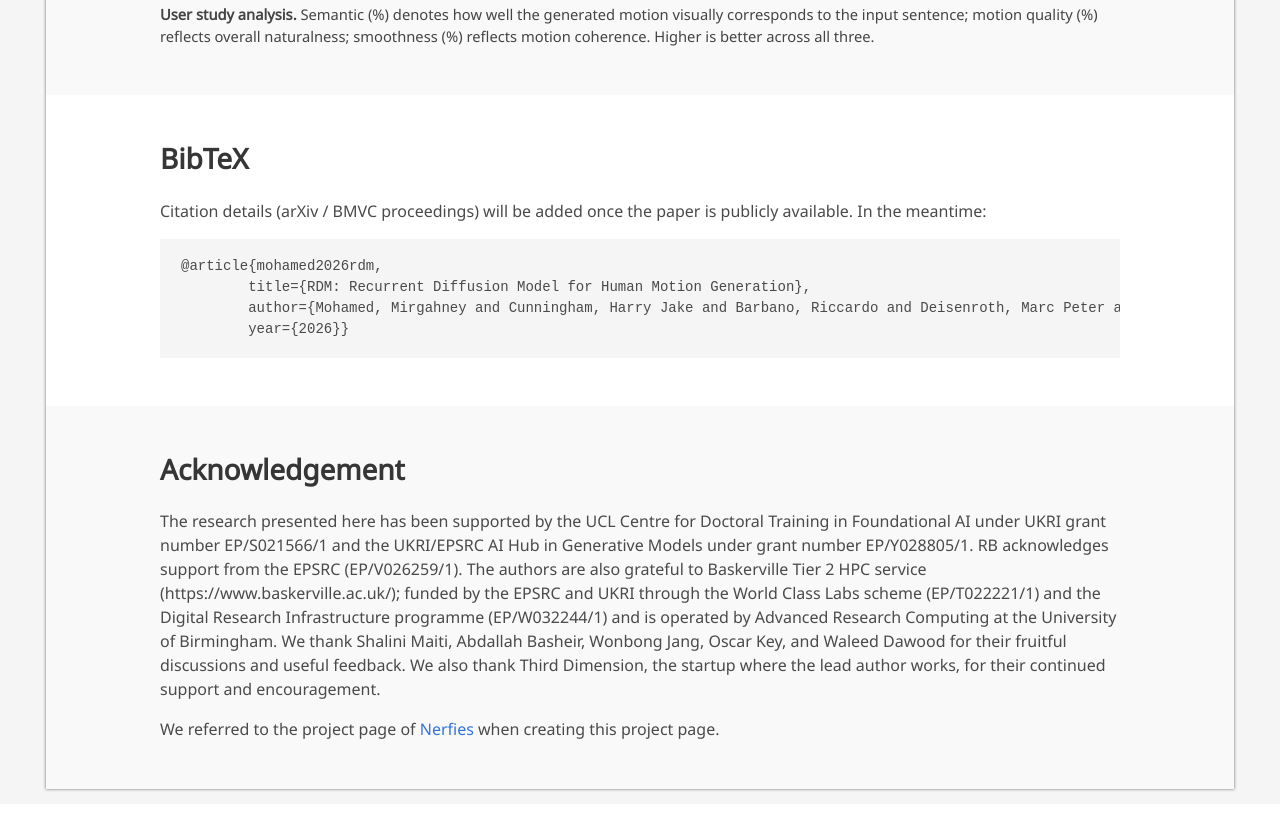
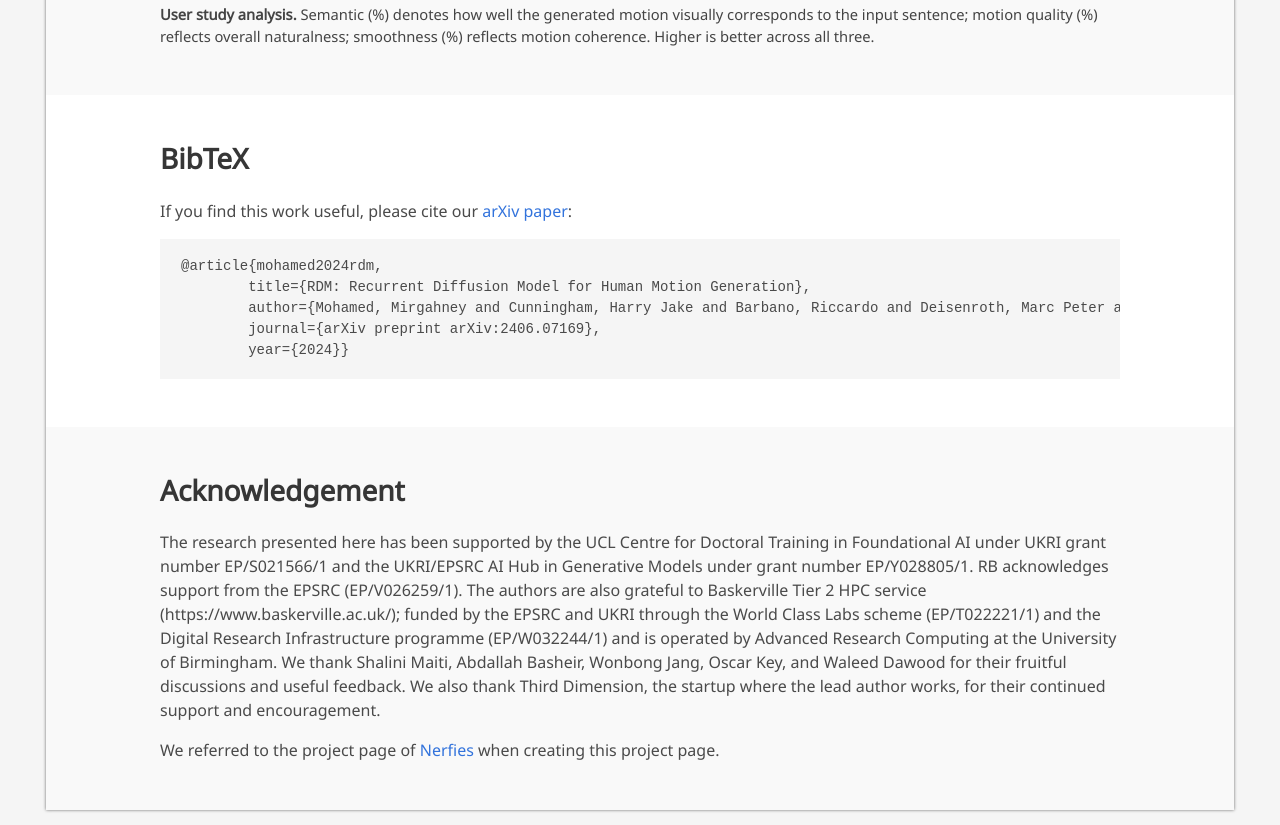
Before and after one commit to Mirgahney/rfdm.io, a plain HTML site: page index.html in a window 1280 px wide. Shown: the part 6542-7367 px from the top of the page. Before the commit the page ends 7346 px from the top, so only its background shows below. Drawn offline with nearby package versions, Linux system fonts and the light colour scheme; some icons are missing; a web font is replaced by a local one.

Commit message:
Update citation note and BibTeX for arXiv 2406.07169
Co-Authored-By: Claude Sonnet 5.5 <noreply@anthropic.com>

```diff
--- a/index.html
+++ b/index.html
@@ -452,11 +452,12 @@
 <section class="section" id="BibTeX">
   <div class="container is-max-desktop content">
     <h2 class="title">BibTeX</h2>
-    <p>Citation details (arXiv / BMVC proceedings) will be added once the paper is publicly available. In the meantime:</p>
-    <pre><code>@article{mohamed2026rdm,
+    <p>If you find this work useful, please cite our <a href="https://arxiv.org/abs/2406.07169">arXiv paper</a>:</p>
+    <pre><code>@article{mohamed2024rdm,
         title={RDM: Recurrent Diffusion Model for Human Motion Generation},
         author={Mohamed, Mirgahney and Cunningham, Harry Jake and Barbano, Riccardo and Deisenroth, Marc Peter and Agapito, Lourdes},
-        year={2026}}</code></pre>
+        journal={arXiv preprint arXiv:2406.07169},
+        year={2024}}</code></pre>
   </div>
 </section>
 
```
